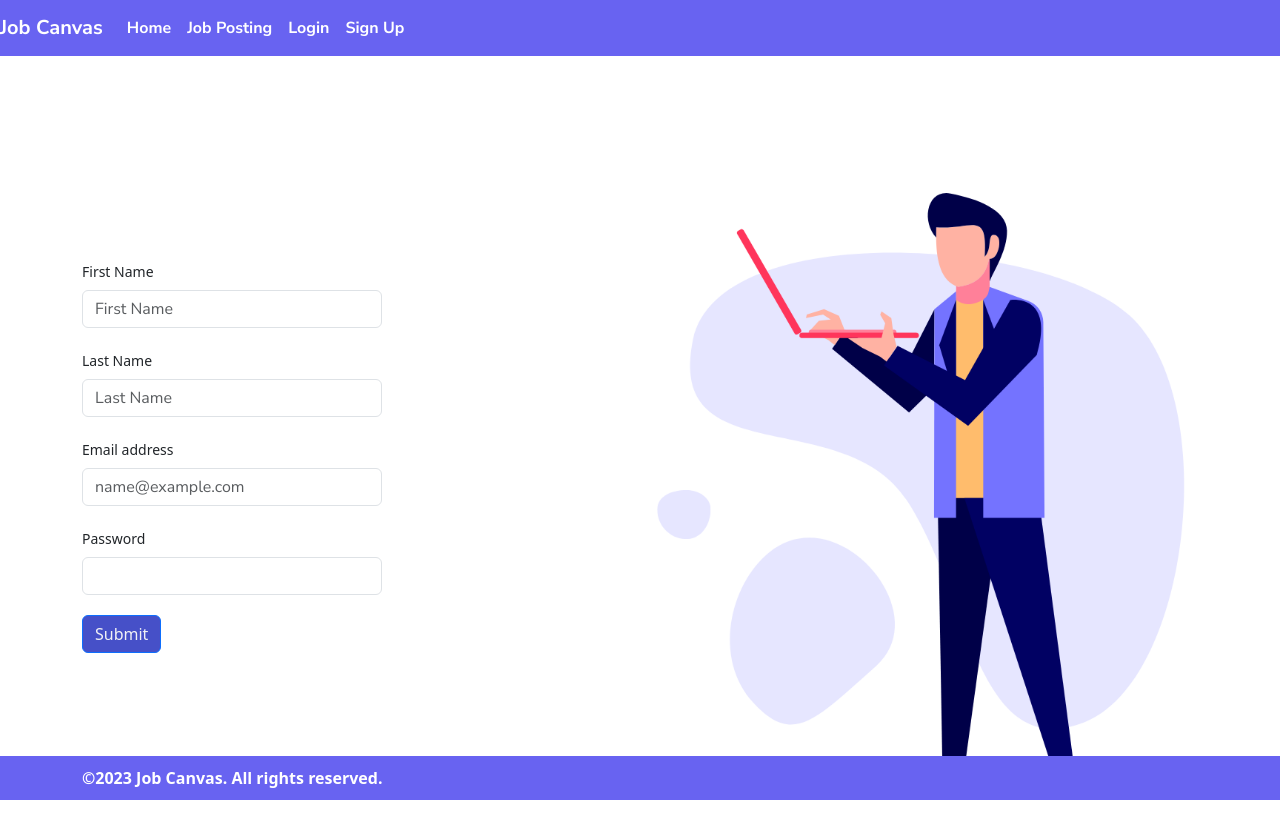
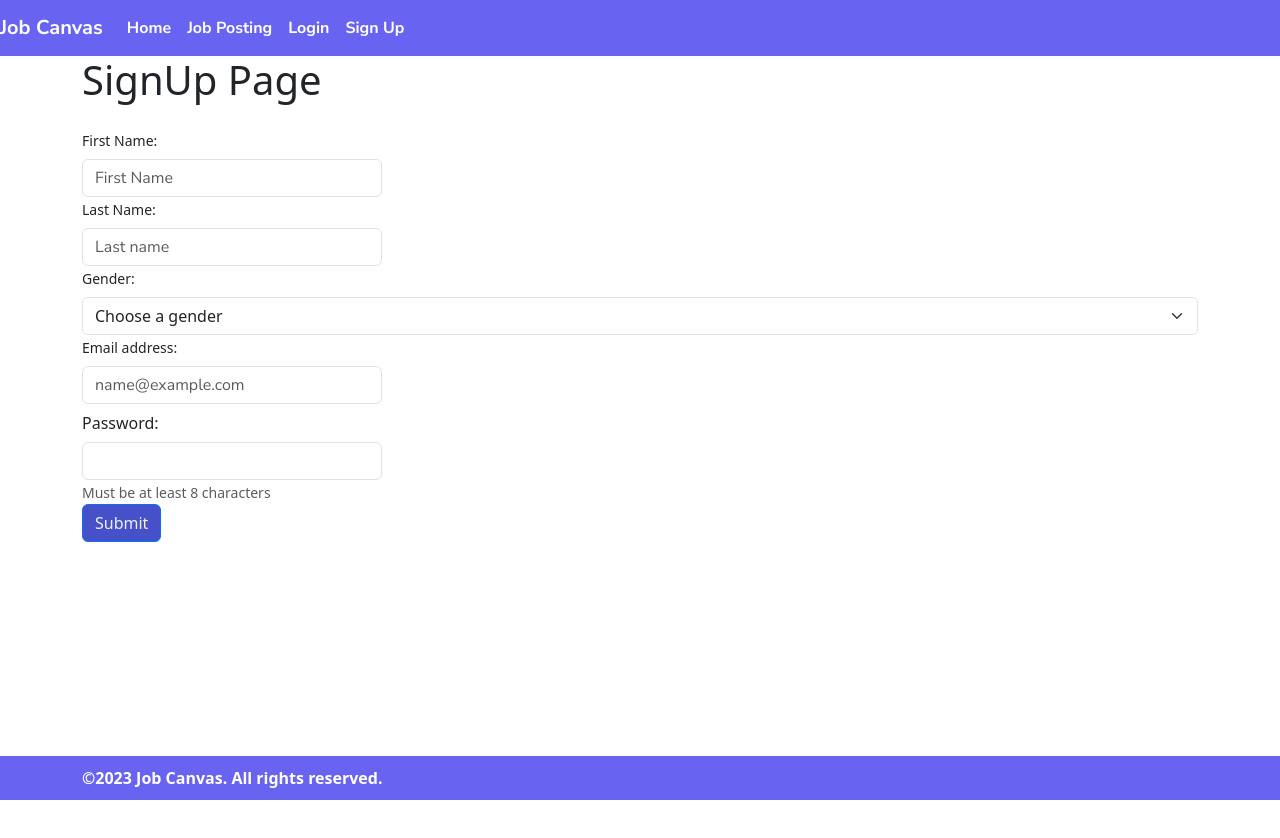
Before and after one commit to kali20987/JobCanvas, a React (Create React App) app in the folder client/: page /signup in a window 1280 px wide. Shown: the top 838 px of the page. After the commit the page ends 800 px from the top, so only its background shows below. Built offline with nearby package versions, Linux system fonts and the light colour scheme.

Commit message:
updated signup.js

```diff
--- a/client/src/pages/SignUp.js
+++ b/client/src/pages/SignUp.js
@@ -2,6 +2,8 @@ import React, { useState } from "react";
 import { useMutation } from "@apollo/client";
 import { ADD_USER } from "../utils/mutations";
 import "../styles/SignUp.css";
+
+
 
 const SignUp = () => {
   const [formState, setFormState] = useState({
@@ -18,6 +20,8 @@ const SignUp = () => {
       ...formState,
       [name]: value,
     });
+    console.log(error);
+    console.log(data);
   };
 
   const handleFormSubmit = async (event) => {
@@ -26,235 +30,125 @@ const SignUp = () => {
       const { data } = addUser({
         variables: { ...formState },
       });
+      console.log(data);
+      // Clear the form inputs
+      setFormState({
+        firstName: "",
+        lastName: "",
+        gender: "",
+        email: "",
+        password: "",
+      });
     } catch (e) {
       console.error(e);
+
     }
   };
 
   return (
-    <main className="signup-page">
+    <main className="row g-3 align-items-center">
+      <h1>SignUp Page</h1>
       <form onSubmit={handleFormSubmit}>
         {/* First Name */}
-        <div className="form-group">
-          <label htmlFor="firstName" className="form-label">
-            First Name
+        <div className="col-auto">
+          <label for="exampleFormControlInput1" className="form-label">
+            First Name:
+          </label>
+          <input
+            type={"text"}
+            className="form-control"
+            id="exampleFormControlInput1"
+            placeholder="First Name"
+            name="firstName"
+            value={formState.firstName}
+            onChange={handleChange}
+          ></input>
+        </div>
+        {/* Last Name */}
+        <div className="col-auto">
+          <label for="exampleFormControlInput1" className="form-label">
+            Last Name:
           </label>
           <input
             type="text"
             className="form-control"
-            id="firstName"
-            placeholder="First Name"
-            name="firstName"
-            value={formState.firstName}
+            id="inputLastName"
+            placeholder="Last name"
+            name="lastName"
+            value={formState.lastName}
             onChange={handleChange}
-          />
+          ></input>
         </div>
-        {/* Last Name */}
-        <div className="form-group">
-          <label htmlFor="lastName" className="form-label">
-            Last Name
+        {/* Gender */}
+        <div className="col-auto">
+          <label for="exampleFormControlInput1" className="form-label">
+            Gender:
+          </label>
+          <select
+            type="list"
+            className="form-select"
+            id="inputGender"
+            name="gender"
+            value={formState.gender}
+            onChange={handleChange}
+          >
+            <option selected>Choose a gender</option>
+            <option value="1">Male</option>
+            <option value="2">Female</option>
+            <option value="3">Trans</option>
+            <option value="4">Non-Binary</option>
+            <option value="5">Other</option>
+          </select>
+        </div>
+        {/* Email Input */}
+        <div className="col-auto">
+          <label for="exampleFormControlInput1" className="form-label">
+            Email address:
           </label>
           <input
             type="text"
             className="form-control"
-            id="lastName"
-            placeholder="Last Name"
-            name="lastName"
-            value={formState.lastName}
-            onChange={handleChange}
-          />
-        </div>
-        {/* Email Input */}
-        <div className="form-group">
-          <label htmlFor="email" className="form-label">
-            Email address
-          </label>
-          <input
-            type="text"
-            className="form-control"
-            id="email"
+            id="exampleFormControlInput1"
             placeholder="name@example.com"
             name="email"
             value={formState.email}
             onChange={handleChange}
-          />
+          ></input>
         </div>
         {/* Password Input */}
-        <div className="form-group">
-          <label htmlFor="password" className="form-label">
-            Password
+        <div className="col-auto">
+          <label for="inputPassword8" className="col-form-label">
+            Password:
           </label>
+        </div>
+        <div className="col-auto">
           <input
             type="password"
+            id="inputPassword8"
             className="form-control"
-            id="password"
             name="password"
             value={formState.password}
             onChange={handleChange}
-          />
+            // eslint-disable-next-line
+            aria-aria-labelledby="passwordHelpInline"
+          ></input>
         </div>
-        <button className="btn btn-primary" type="submit">
+        <div className="col-auto">
+          <span id="passwordHelpInline" className="form-text">
+            {" "}
+            Must be at least 8 characters
+          </span>
+        </div>
+        <button
+          className="btn btn-block btn-primary"
+          style={{ cursor: "pointer" }}
+          type="submit"
+          onSubmit={handleFormSubmit}
+        >
           Submit
         </button>
       </form>
     </main>
   );
 };
-
 export default SignUp;
-
-
-
-
-
-// import React, { useState } from "react";
-// import { useMutation } from "@apollo/client";
-// import { ADD_USER } from "../utils/mutations";
-
-// const SignUp = () => {
-//   const [formState, setFormState] = useState({
-//     firstName: "",
-//     lastName: "",
-//     gender: "",
-//     email: "",
-//     password: "",
-//   });
-//   const [addUser, { error, data }] = useMutation(ADD_USER);
-//   const handleChange = (event) => {
-//     const { name, value } = event.target;
-//     setFormState({
-//       ...formState,
-//       [name]: value,
-//     });
-//     console.log(error);
-//     console.log(data);
-//   };
-
-//   const handleFormSubmit = async (event) => {
-//     event.preventDefault();
-//     try {
-//       const { data } = addUser({
-//         variables: { ...formState },
-//       });
-//       console.log(data);
-//       // Clear the form inputs
-//       setFormState({
-//         firstName: "",
-//         lastName: "",
-//         gender: "",
-//         email: "",
-//         password: "",
-//       });
-//     } catch (e) {
-//       console.error(e);
-
-//     }
-//   };
-
-//   return (
-//     <main className="row g-3 align-items-center">
-//       <h1>SignUp Page</h1>
-//       <form onSubmit={handleFormSubmit}>
-//         {/* First Name */}
-//         <div className="col-auto">
-//           <label for="exampleFormControlInput1" className="form-label">
-//             First Name:
-//           </label>
-//           <input
-//             type={"text"}
-//             className="form-control"
-//             id="exampleFormControlInput1"
-//             placeholder="First Name"
-//             name="firstName"
-//             value={formState.firstName}
-//             onChange={handleChange}
-//           ></input>
-//         </div>
-//         {/* Last Name */}
-//         <div className="col-auto">
-//           <label for="exampleFormControlInput1" className="form-label">
-//             Last Name:
-//           </label>
-//           <input
-//             type="text"
-//             className="form-control"
-//             id="inputLastName"
-//             placeholder="Last name"
-//             name="lastName"
-//             value={formState.lastName}
-//             onChange={handleChange}
-//           ></input>
-//         </div>
-//         {/* Gender */}
-//         <div className="col-auto">
-//           <label for="exampleFormControlInput1" className="form-label">
-//             Gender:
-//           </label>
-//           <select
-//             type="list"
-//             className="form-select"
-//             id="inputGender"
-//             name="gender"
-//             value={formState.gender}
-//             onChange={handleChange}
-//           >
-//             <option selected>Choose a gender</option>
-//             <option value="1">Male</option>
-//             <option value="2">Female</option>
-//             <option value="3">Trans</option>
-//             <option value="4">Non-Binary</option>
-//             <option value="5">Other</option>
-//           </select>
-//         </div>
-//         {/* Email Input */}
-//         <div className="col-auto">
-//           <label for="exampleFormControlInput1" className="form-label">
-//             Email address:
-//           </label>
-//           <input
-//             type="text"
-//             className="form-control"
-//             id="exampleFormControlInput1"
-//             placeholder="name@example.com"
-//             name="email"
-//             value={formState.email}
-//             onChange={handleChange}
-//           ></input>
-//         </div>
-//         {/* Password Input */}
-//         <div className="col-auto">
-//           <label for="inputPassword8" className="col-form-label">
-//             Password:
-//           </label>
-//         </div>
-//         <div className="col-auto">
-//           <input
-//             type="password"
-//             id="inputPassword8"
-//             className="form-control"
-//             name="password"
-//             value={formState.password}
-//             onChange={handleChange}
-//             // eslint-disable-next-line
-//             aria-aria-labelledby="passwordHelpInline"
-//           ></input>
-//         </div>
-//         <div className="col-auto">
-//           <span id="passwordHelpInline" className="form-text">
-//             {" "}
-//             Must be at least 8 characters
-//           </span>
-//         </div>
-//         <button
-//           className="btn btn-block btn-primary"
-//           style={{ cursor: "pointer" }}
-//           type="submit"
-//           onSubmit={handleFormSubmit}
-//         >
-//           Submit
-//         </button>
-//       </form>
-//     </main>
-//   );
-// };
-// export default SignUp;
```
